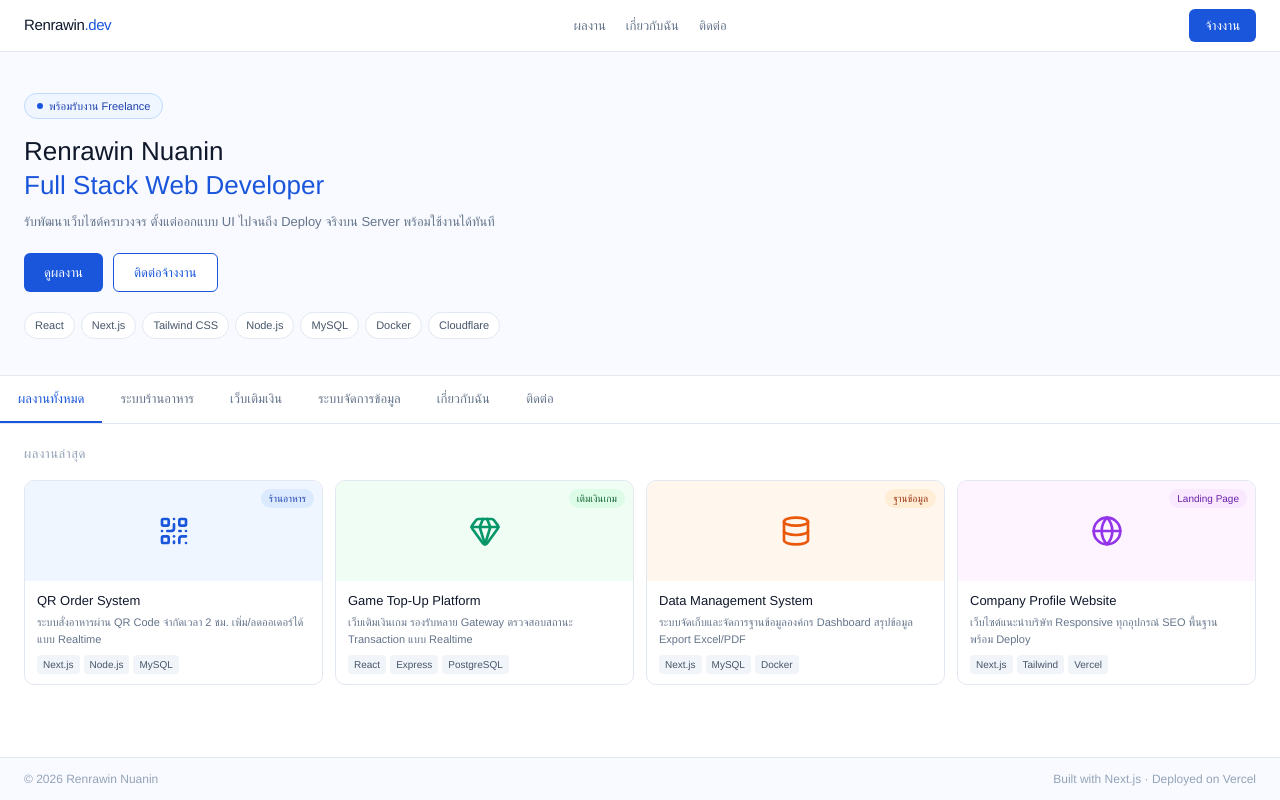
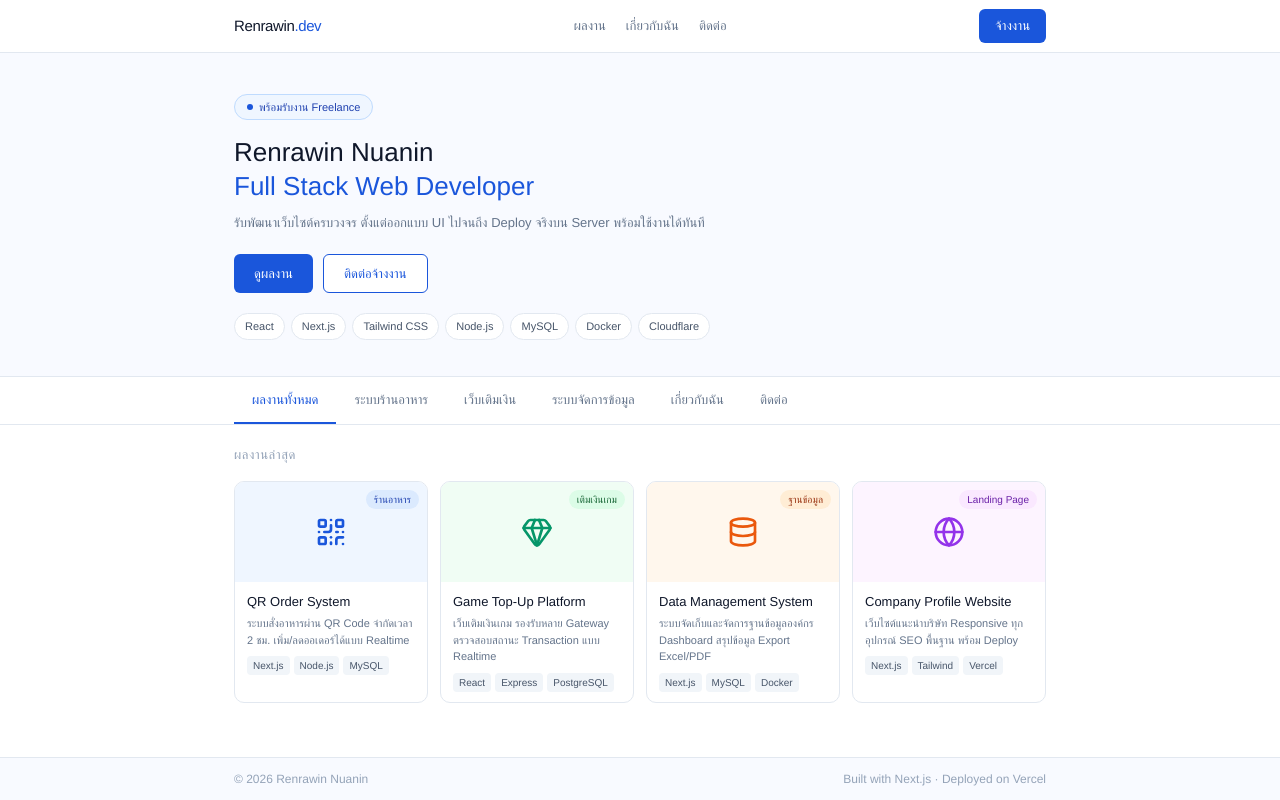
Before and after one commit to nopparoot15/RenStack, a Next.js app: page / in a window 1280 px wide. Built offline with nearby package versions, Linux system fonts and the light colour scheme.

Commit message:
Fix layout: add max-w-[860px] container to all sections
Nav, hero, tabs, content, footer all share the same centered container
so nothing stretches full-width on wide screens. Project grid fixed to
4-column responsive grid instead of auto-fit.

```diff
--- a/app/page.tsx
+++ b/app/page.tsx
@@ -26,13 +26,17 @@ const TABS: { id: Tab; label: string }[] = [
   { id: "contact", label: "ติดต่อ" },
 ];
 
+const W = "max-w-[860px] mx-auto w-full px-6";
+
 export default function PortfolioPage() {
   const [active, setActive] = useState<Tab>("projects");
 
   return (
     <div className="min-h-screen flex flex-col">
+
       {/* Nav */}
-      <nav style={{ borderBottom: "0.5px solid #e2e8f0" }} className="bg-white px-6 flex items-center justify-between h-[52px]">
+      <nav style={{ borderBottom: "0.5px solid #e2e8f0" }} className="bg-white">
+        <div className={`${W} flex items-center justify-between h-[52px]`}>
           <span className="text-[15px] font-medium text-[#0f172a] tracking-tight">
             Renrawin<span className="text-[#1A56DB]">.dev</span>
           </span>
@@ -47,12 +51,14 @@ export default function PortfolioPage() {
           >
             จ้างงาน
           </button>
+        </div>
       </nav>
 
       {/* Hero */}
-      <div style={{ background: "#f8faff", borderBottom: "0.5px solid #e2e8f0" }} className="px-6 pt-10 pb-9">
-        <div className="max-w-[640px]">
-          <div className="inline-flex items-center gap-1.5 bg-[#EFF6FF] border border-[#BFDBFE] rounded-full px-3 py-1 text-[11px] text-[#1e40af] mb-4" style={{ borderWidth: "0.5px" }}>
+      <div style={{ background: "#f8faff", borderBottom: "0.5px solid #e2e8f0" }}>
+        <div className={`${W} pt-10 pb-9`}>
+          <div className="max-w-[560px]">
+            <div className="inline-flex items-center gap-1.5 bg-[#EFF6FF] rounded-full px-3 py-1 text-[11px] text-[#1e40af] mb-4" style={{ border: "0.5px solid #BFDBFE" }}>
               <span className="w-1.5 h-1.5 rounded-full bg-[#1A56DB]" />
               พร้อมรับงาน Freelance
             </div>
@@ -60,7 +66,7 @@ export default function PortfolioPage() {
               Renrawin Nuanin<br />
               <span className="text-[#1A56DB]">Full Stack Web Developer</span>
             </h1>
-          <p className="text-[13px] text-[#64748b] leading-[1.7] mb-5 max-w-[480px]">
+            <p className="text-[13px] text-[#64748b] leading-[1.7] mb-5">
               รับพัฒนาเว็บไซต์ครบวงจร ตั้งแต่ออกแบบ UI ไปจนถึง Deploy จริงบน Server พร้อมใช้งานได้ทันที
             </p>
             <div className="flex gap-2.5 flex-wrap">
@@ -87,9 +93,11 @@ export default function PortfolioPage() {
             </div>
           </div>
         </div>
+      </div>
 
       {/* Tabs */}
-      <div className="bg-white flex gap-0 overflow-x-auto" style={{ borderBottom: "0.5px solid #e2e8f0" }}>
+      <div className="bg-white" style={{ borderBottom: "0.5px solid #e2e8f0" }}>
+        <div className={`${W} flex gap-0 overflow-x-auto`}>
           {TABS.map((tab) => (
             <button
               key={tab.id}
@@ -104,15 +112,17 @@ export default function PortfolioPage() {
             </button>
           ))}
         </div>
+      </div>
 
       {/* Content */}
-      <div className="flex-1 px-6 py-5">
+      <div className="flex-1">
+        <div className={`${W} py-5`}>
 
           {/* All projects */}
           {active === "projects" && (
             <div>
               <p className="text-[13px] font-medium text-[#94a3b8] uppercase tracking-[0.5px] mb-4">ผลงานล่าสุด</p>
-            <div className="grid gap-3" style={{ gridTemplateColumns: "repeat(auto-fit, minmax(180px, 1fr))" }}>
+              <div className="grid grid-cols-2 sm:grid-cols-2 md:grid-cols-4 gap-3">
                 <ProjectCard
                   bg="#EFF6FF"
                   icon={<QrCode size={32} style={{ color: "#1A56DB" }} />}
@@ -210,7 +220,7 @@ export default function PortfolioPage() {
           {active === "about" && (
             <div>
               <p className="text-[13px] font-medium text-[#94a3b8] uppercase tracking-[0.5px] mb-4">เกี่ยวกับฉัน</p>
-            <div className="grid grid-cols-1 sm:grid-cols-2 gap-4 max-w-[640px]">
+              <div className="grid grid-cols-1 sm:grid-cols-2 gap-4">
                 <div className="rounded-[10px] p-4" style={{ background: "#f8faff", border: "0.5px solid #e2e8f0" }}>
                   <h3 className="text-[13px] font-medium text-[#0f172a] mb-3 flex items-center gap-1.5">
                     <Code2 size={16} className="text-[#1A56DB]" /> Frontend
@@ -253,12 +263,16 @@ export default function PortfolioPage() {
           )}
 
         </div>
+      </div>
 
       {/* Footer */}
-      <div className="flex justify-between items-center px-6 py-3" style={{ background: "#f8faff", borderTop: "0.5px solid #e2e8f0" }}>
+      <div style={{ background: "#f8faff", borderTop: "0.5px solid #e2e8f0" }}>
+        <div className={`${W} flex justify-between items-center py-3`}>
           <span className="text-[12px] text-[#94a3b8]">© 2026 Renrawin Nuanin</span>
           <span className="text-[12px] text-[#94a3b8]">Built with Next.js · Deployed on Vercel</span>
         </div>
+      </div>
+
     </div>
   );
 }
@@ -266,13 +280,7 @@ export default function PortfolioPage() {
 /* ── Sub-components ── */
 
 function ProjectCard({
-  bg,
-  icon,
-  tag,
-  name,
-  desc,
-  techs,
-  onClick,
+  bg, icon, tag, name, desc, techs, onClick,
 }: {
   bg: string;
   icon: React.ReactNode;
@@ -292,10 +300,7 @@ function ProjectCard({
     >
       <div className="h-[100px] flex items-center justify-center relative" style={{ background: bg }}>
         {icon}
-        <span
-          className="absolute top-2 right-2 text-[10px] px-2 py-0.5 rounded-full"
-          style={{ background: tag.bg, color: tag.color }}
-        >
+        <span className="absolute top-2 right-2 text-[10px] px-2 py-0.5 rounded-full" style={{ background: tag.bg, color: tag.color }}>
           {tag.label}
         </span>
       </div>
@@ -304,9 +309,7 @@ function ProjectCard({
         <p className="text-[11px] text-[#64748b] leading-[1.5] mb-2">{desc}</p>
         <div className="flex flex-wrap gap-1">
           {techs.map((t) => (
-            <span key={t} className="text-[10px] bg-[#f1f5f9] text-[#475569] px-1.5 py-0.5 rounded">
-              {t}
-            </span>
+            <span key={t} className="text-[10px] bg-[#f1f5f9] text-[#475569] px-1.5 py-0.5 rounded">{t}</span>
           ))}
         </div>
       </div>
@@ -315,14 +318,7 @@ function ProjectCard({
 }
 
 function DetailPanel({
-  sectionTitle,
-  bg,
-  icon,
-  tag,
-  name,
-  desc,
-  techs,
-  badges,
+  sectionTitle, bg, icon, tag, name, desc, techs, badges,
 }: {
   sectionTitle: string;
   bg: string;
@@ -336,13 +332,10 @@ function DetailPanel({
   return (
     <div>
       <p className="text-[13px] font-medium text-[#94a3b8] uppercase tracking-[0.5px] mb-4">{sectionTitle}</p>
-      <div className="bg-white rounded-[10px] overflow-hidden max-w-[560px]" style={{ border: "0.5px solid #e2e8f0" }}>
+      <div className="bg-white rounded-[10px] overflow-hidden max-w-[480px]" style={{ border: "0.5px solid #e2e8f0" }}>
         <div className="h-[120px] flex items-center justify-center relative" style={{ background: bg }}>
           {icon}
-          <span
-            className="absolute top-2 right-2 text-[10px] px-2 py-0.5 rounded-full"
-            style={{ background: tag.bg, color: tag.color }}
-          >
+          <span className="absolute top-2 right-2 text-[10px] px-2 py-0.5 rounded-full" style={{ background: tag.bg, color: tag.color }}>
             {tag.label}
           </span>
         </div>
@@ -351,16 +344,12 @@ function DetailPanel({
           <p className="text-[11px] text-[#64748b] leading-[1.6] mb-3">{desc}</p>
           <div className="flex flex-wrap gap-1 mb-3">
             {techs.map((t) => (
-              <span key={t} className="text-[10px] bg-[#f1f5f9] text-[#475569] px-1.5 py-0.5 rounded">
-                {t}
-              </span>
+              <span key={t} className="text-[10px] bg-[#f1f5f9] text-[#475569] px-1.5 py-0.5 rounded">{t}</span>
             ))}
           </div>
           <div className="flex flex-wrap gap-2">
             {badges.map((b) => (
-              <span key={b.label} className="text-[11px] px-2 py-1 rounded" style={{ background: b.bg, color: b.color }}>
-                {b.label}
-              </span>
+              <span key={b.label} className="text-[11px] px-2 py-1 rounded" style={{ background: b.bg, color: b.color }}>{b.label}</span>
             ))}
           </div>
         </div>
```
Lines whose indentation alone changed are shown as unchanged.
